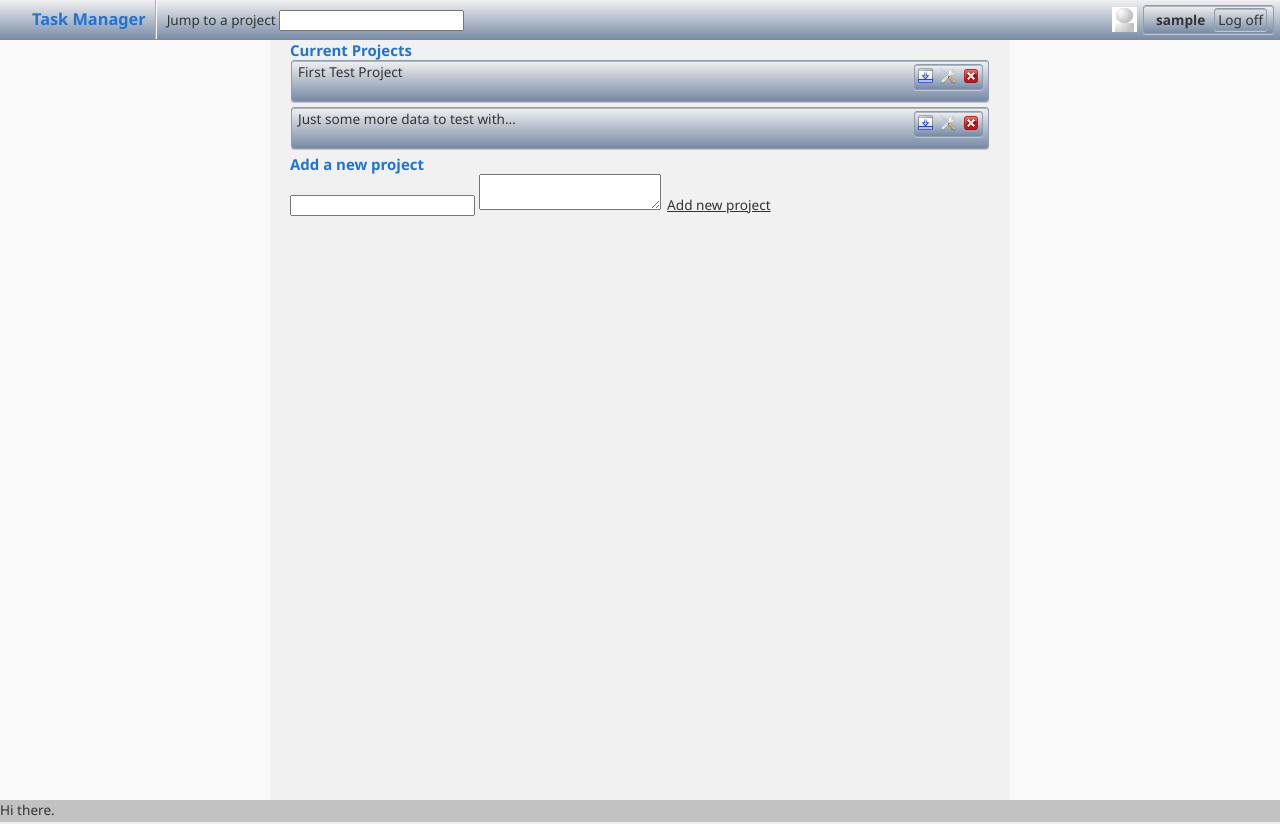
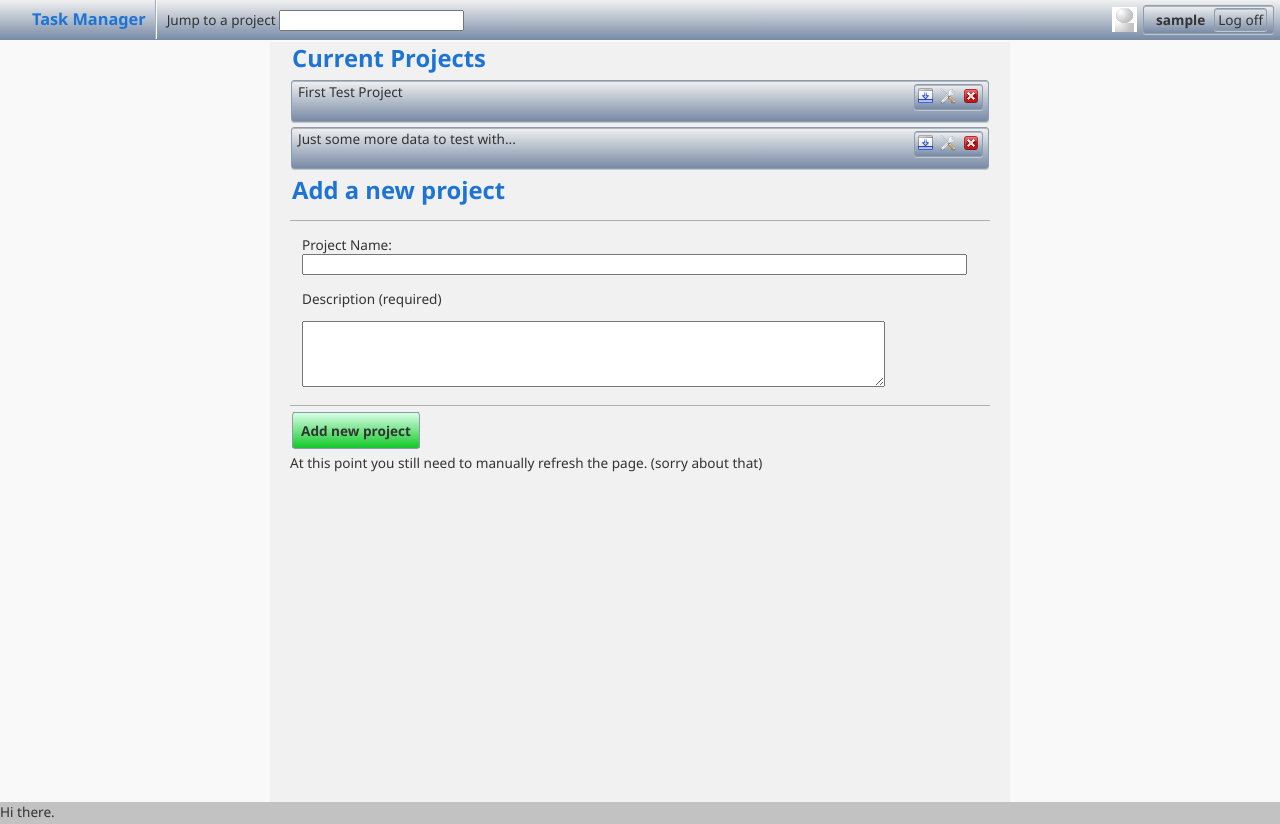
Before and after one commit to r0k3t/TaskBoardAuth, an ASP.NET MVC app: page /TaskBoard in a window 1280 px wide. Run offline with ASP.NET Core 8 and stand-ins for ASP.NET MVC 5, Linux system fonts and the light colour scheme; the visitor is signed in with stand-in values (Sample User, id 1); data comes from the database, SQL or seed files in the repository; the project's own start-up code is not run, and a stand-in starts its controllers and pages; some libraries are stand-ins or nearby versions.

Commit message:
Working on the add project screen - yeah! :)

```diff
--- a/TaskBoardAuth/Content/Site.css
+++ b/TaskBoardAuth/Content/Site.css
@@ -63,13 +63,22 @@ h4, h5, h6 {
 
 h1 { font-size: 2em; }
 
-h2 { font-size: 1.75em; }
+h2 {
+     font-size: 1.75em;
+    margin: 2px 2px 6px 2px;
+}
 
 h3 { font-size: 1.2em; }
 
 h4 { font-size: 1.1em; }
 
 h5, h6 { font-size: 1em; }
+
+hr
+{
+    display: block; height: 1px;
+    border: 0; border-top: 1px solid #aeaeae;
+    margin: 1em 0; padding: 0; }
 
 
 /* main layout
@@ -219,6 +228,27 @@ footer {
     padding: 4px;
     clear: both;
     min-height: 80px;
+}
+
+#addNewProjectLink
+{
+    margin: 2px;
+    padding: 8px;
+    -moz-border-radius: 3px;
+    border: 1px solid #8f9cad;
+    border-radius: 3px;
+    text-decoration: none;
+    font-weight: bold;
+    background-color: #12c929;
+    background: -moz-linear-gradient(#d9ffe7, #12c929) repeat scroll 0 0 transparent;
+    background: -webkit-gradient(linear, left top, left bottom, from(#d9ffe7), to(#12c929)); /* for webkit browsers */
+    filter: progid:DXImageTransform.Microsoft.gradient(startColorstr='#d9ffe7', endColorstr='#12c929'); /* for IE */
+}
+
+#addNewProjectLink:hover {
+    -webkit-box-shadow: 2px 2px 3px rgba(235, 255, 45, 0.75);
+    -moz-box-shadow:    2px 2px 3px rgba(235, 255, 45, 0.75);
+    box-shadow:         2px 2px 3px rgba(235, 255, 45, 0.75);
 }
 /* site title
 ----------------------------------------------------------*/
@@ -539,7 +569,7 @@ fieldset input[type="submit"] {
 }
 
 .message-success {
-    color: #7ac0da;
+    color: #00ff54;
     font-size: 1.3em;
     font-weight: bold;
     margin: 20px 0 10px 0;
--- a/TaskBoardAuth/Models/TaskManagerContext.cs
+++ b/TaskBoardAuth/Models/TaskManagerContext.cs
@@ -55,12 +55,14 @@ namespace TaskBoardAuth.Models
 
                                          Description = "First Test Project",
                                          Name = "First Test Project",
+                                         ProjectStatus = (int)ProjectStatus.Open
                                      };
                 dbContext.Projects.Add(projectOne);
                 var projectTwo = new Project
                                      {
                                          Description = "Test Project Two",
                                          Name = "Just some more data to test with...",
+                                         ProjectStatus = (int)ProjectStatus.Open
                                      };
                 dbContext.Projects.Add(projectTwo);
                 //var taskOne = new Task
--- a/TaskBoardAuth/Scripts/Projects.js
+++ b/TaskBoardAuth/Scripts/Projects.js
@@ -1,15 +1,20 @@
 $(document).ready(function () {
 
+    var projectCreationOutcome = $("#projectCreationOutcome");
     $("#addNewProjectLink").click(function (evt) {
 
         evt.preventDefault();
         var projectError = checkForNewProjectError();
         if (projectError != null) {
-            $("#projectCreationOutcome").text = projectError;
+            projectCreationOutcome.addClass("message-error");
+            projectCreationOutcome.removeClass("message-success");
+            projectCreationOutcome.text(projectError);
         } else {
             var project = getProject();
             $.post("/TaskBoard/CreateProject", project, function (result) {
-                $('#projectCreationOutcome').text = result.name + " has been created.";
+                projectCreationOutcome.removeClass("message-error");
+                projectCreationOutcome.addClass("message-success");
+                projectCreationOutcome.text(result.Name + " has been created.");
             });
         }
     });
--- a/TaskBoardAuth/Views/TaskBoard/Index.cshtml
+++ b/TaskBoardAuth/Views/TaskBoard/Index.cshtml
@@ -1,6 +1,6 @@
+@using TaskBoardAuth.Models
 @using System.Globalization
-@using TaskBoardAuth.Models
-@model IEnumerable<TaskBoardAuth.Models.Project>
+@model IEnumerable<Project>
 
 @{
     ViewBag.Title = "Index";
@@ -10,7 +10,7 @@
 <div id="ProjectViewMainContent">
 
 
-    <h4>Current Projects</h4>
+    <h2>Current Projects</h2>
 
     @foreach (Project project in Model)
     {
@@ -22,7 +22,7 @@
                 <img id="showDetails_@project.ProjectId.ToString(CultureInfo.InvariantCulture)"
                      alt="Show Details"
                      src="/Images/showDetails.png"/>
-                <a href="@Url.Action("Edit", "TaskBoard", new { projectId = project.ProjectId })">
+                <a href="@Url.Action("Edit", "TaskBoard", new {projectId = project.ProjectId})">
                     <img alt="edit project" src="/Images/editIcon.png"/>
                 </a>
                 <img id="closeProject_@project.ProjectId.ToString(CultureInfo.InvariantCulture)"
@@ -36,21 +36,37 @@
         </div>
     }
 
-    <h4>Add a new project</h4>
-    <input id="projectName"/>
-    <textarea rows="2" cols="20" id="projectDescription">
-    </textarea>
-    <a id="addNewProjectLink">Add new project</a>
-    <p id="projectCreationOutcome"></p>
+    <h2>Add a new project</h2>
+
+    <div class="clear-fix">
+        <hr/>
+        <div style="margin-bottom: 8px; margin-left: 12px;">
+            <span>Project Name: </span>
+            <input id="projectName" size="80" maxlength="80"/>
+            <p>Description (required)</p>
+            <textarea rows="4" cols="70" id="projectDescription">
+            </textarea>
+        </div>
+        <hr/>
+        <div>
+            <a id="addNewProjectLink">Add new project</a>
+            <span id="projectCreationOutcome"></span>
+            <p>At this point you still need to manually refresh the page. (sorry about that)</p>
+        </div>
+    </div>
+
+
+
+
 </div>
 
-<div class="toolTip" id="editProjectToolTip" style="display:none;">
+<div class="toolTip" id="editProjectToolTip" style="display: none;">
     Edit This Project.
 </div>
-<div class="toolTip" id="ShowDescriptionToolTip" style="display:none;">
+<div class="toolTip" id="ShowDescriptionToolTip" style="display: none;">
     Show details for this project.
 </div>
-<div class="toolTipWarning" id="closeToolTip" style="display:none;">
+<div class="toolTipWarning" id="closeToolTip" style="display: none;">
     <p style="font-weight: bold">Danger!</p>
     Closing a project will remove it from this list and others will not be able to see it until it
     has been re-opened.
```
Also changed, not shown: TaskBoardAuth/Services/TaskBoardService.cs (+3 -7 lines).
